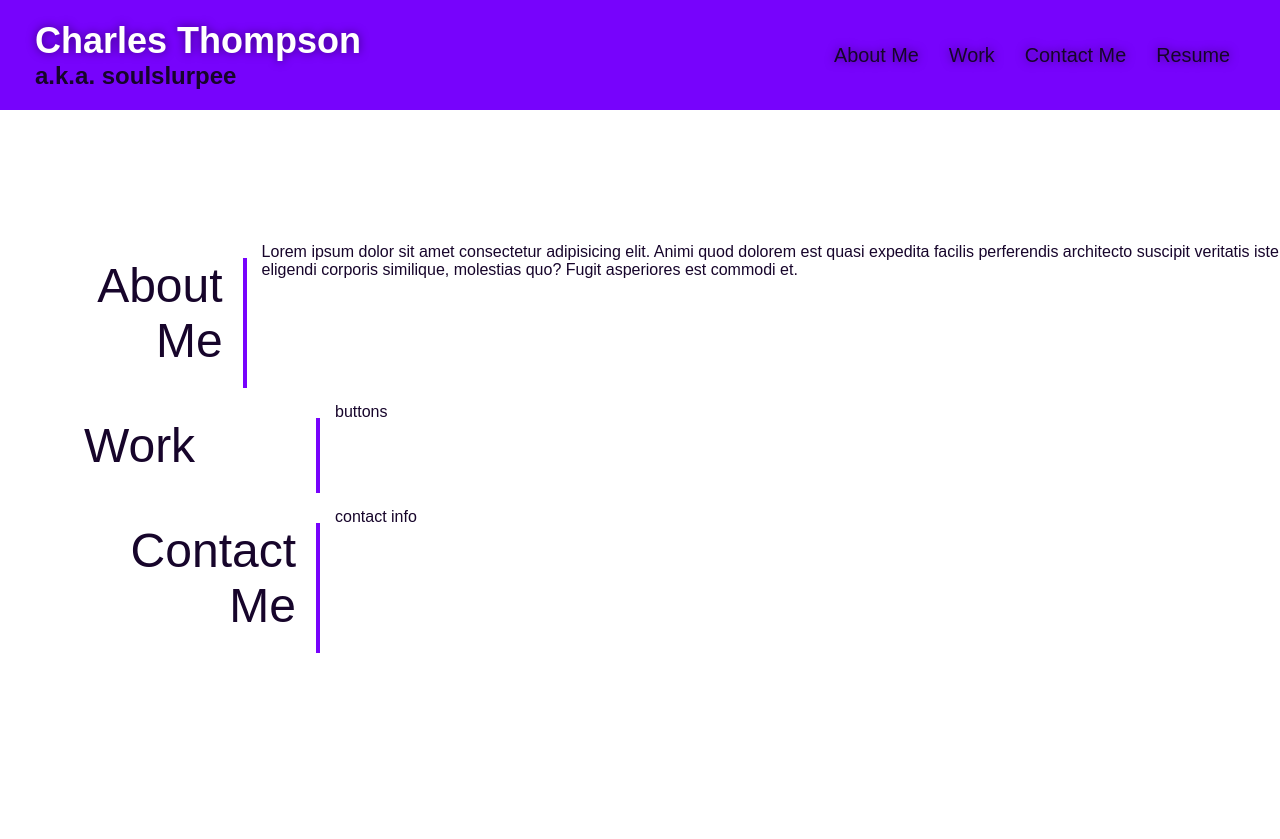
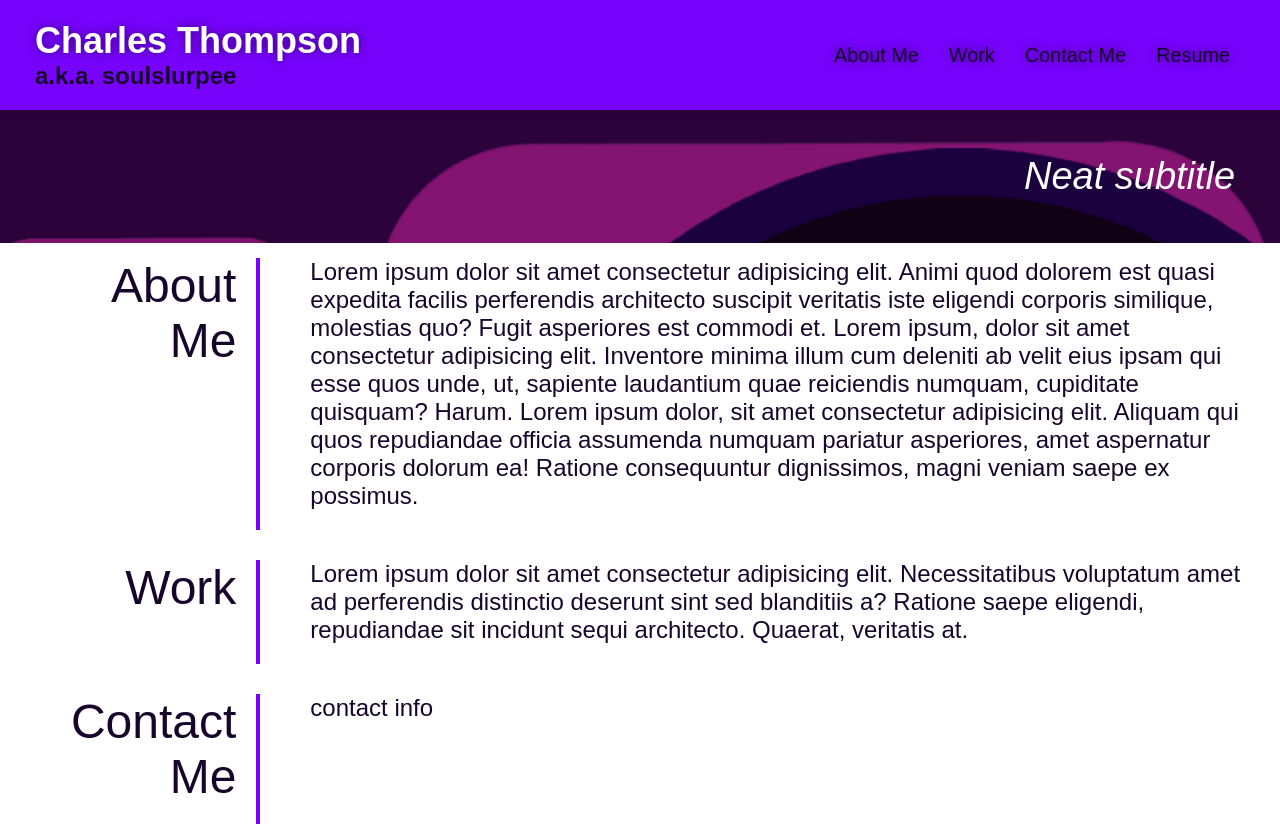
Before and after one commit to soulslurpee/portfolio, a plain HTML site: page index.html in a window 1280 px wide. Before the commit the page ends 800 px from the top, so only its background shows below. Drawn offline with Linux system fonts and the light colour scheme.

Commit message:
general layout established

```diff
--- a/assets/css/styles.css
+++ b/assets/css/styles.css
@@ -84,18 +84,22 @@ section {
 }
 
 .section-title {
-    display: flex;
     font-size: 48px;
     font-style: bold;
-    text-align: right;
-    margin: 15px 15px 15px 5%;
+    justify-content: flex-end;
+    margin: 15px 15px 15px;
     padding: 0 20px 20px 20px;
     width: 20%;
     border-right: 4px solid var(--primary-color);
+    text-align: right;
 }
 
 .section-content {
     font-size: 24px;
+    width: 80%;
+    margin: 15px 15px 15px;
+    padding: 0 20px 20px 20px;
+
 
 }
 
--- a/index.html
+++ b/index.html
@@ -39,29 +39,35 @@
             </p>
     </section>
 
-    <section id="aboutme" class="flex-row" >
+    <section id="aboutme">
         <article class="section-title">
-            <p>About Me</p>
+           <p>About Me</p>
         </article>
-        <article>
-            Lorem ipsum dolor sit amet consectetur adipisicing elit. Animi quod dolorem est quasi expedita facilis perferendis architecto suscipit veritatis iste eligendi corporis similique, molestias quo? Fugit asperiores est commodi et.
+        <article class="section-content">
+            Lorem ipsum dolor sit amet consectetur adipisicing elit. Animi quod dolorem est quasi expedita
+            facilis perferendis architecto suscipit veritatis iste eligendi corporis similique, molestias quo?
+            Fugit asperiores est commodi et. Lorem ipsum, dolor sit amet consectetur adipisicing elit.
+            Inventore minima illum cum deleniti ab velit eius ipsam qui esse quos unde, ut, sapiente laudantium
+            quae reiciendis numquam, cupiditate quisquam? Harum. Lorem ipsum dolor, sit amet consectetur
+            adipisicing elit. Aliquam qui quos repudiandae officia assumenda numquam pariatur asperiores, amet
+            aspernatur corporis dolorum ea! Ratione consequuntur dignissimos, magni veniam saepe ex possimus.
         </article>
     </section>
 
-    <section id="work" class="flex-row">
+    <section id="work">
         <article class="section-title">
-            <p>Work</p>
+          <p>Work</p>
         </article>
-        <article>
-            buttons
+        <article class="section-content">
+            Lorem ipsum dolor sit amet consectetur adipisicing elit. Necessitatibus voluptatum amet ad perferendis distinctio deserunt sint sed blanditiis a? Ratione saepe eligendi, repudiandae sit incidunt sequi architecto. Quaerat, veritatis at.
         </article>
     </section>
 
-    <section id="contactme" class="flex-row">
+    <section id="contactme">
         <article class="section-title">
-            <p>Contact Me</p>
+           <p>Contact Me</p>
         </article>
-        <article>
+        <article class="section-content">
             contact info
         </article>
     </section>
```
Also changed, not shown: assets/images/background.png (added).
